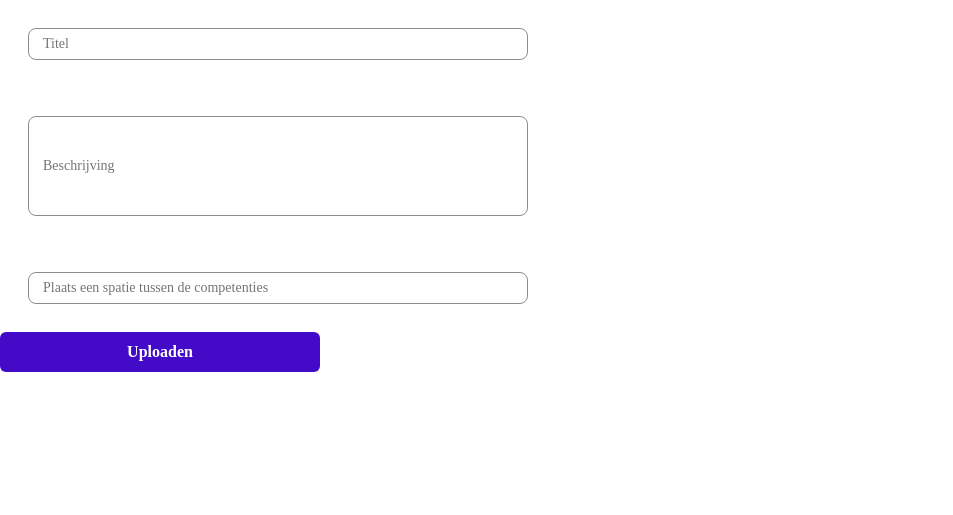
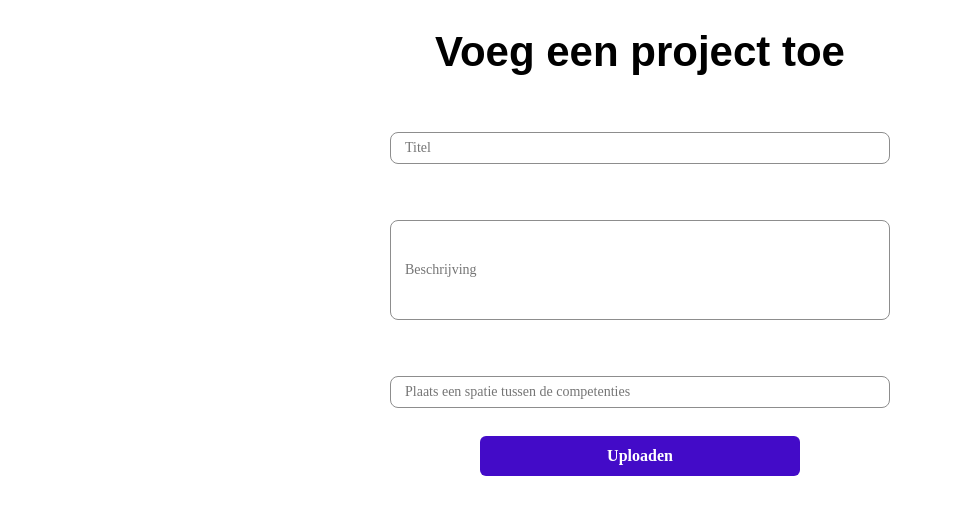
Before and after one commit to ellendeveth/SLAM, a PHP site: page /add-project.php in a window 1280 px wide. Shown: the top 515 px of the page, without its empty margins (0-953 px from the left). Run offline with PHP 8.4, Linux system fonts and the light colour scheme; the visitor is signed in with stand-in values (Sample User, id 1); some web fonts are replaced.

Commit message:
style: add styling to add project page

```diff
--- a/add-project.php
+++ b/add-project.php
@@ -34,6 +34,7 @@
 <body>
     <form action="" method="post">
         <div class="add-project">
+            <h1 class="header-one">Voeg een project toe</h1>
             <input class="project__input" type="text" placeholder="Titel" name="title">
             <input class="project__input desc" type="text" placeholder="Beschrijving" name="description">
             <input class="project__input" type="text" placeholder="Plaats een spatie tussen de competenties" name="competences">
--- a/style/style.css
+++ b/style/style.css
@@ -1127,6 +1127,7 @@ p {
     display: flex;
     flex-direction: column;
     justify-content: center;
+    align-items: center;
 }
 
 .project__input {
```
